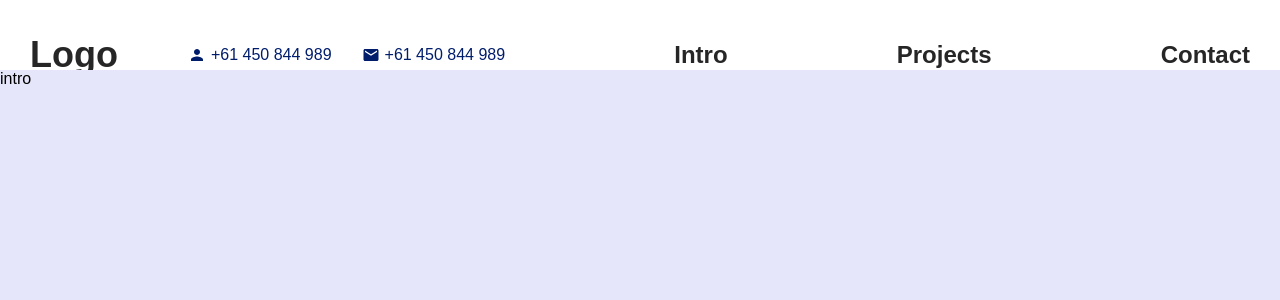
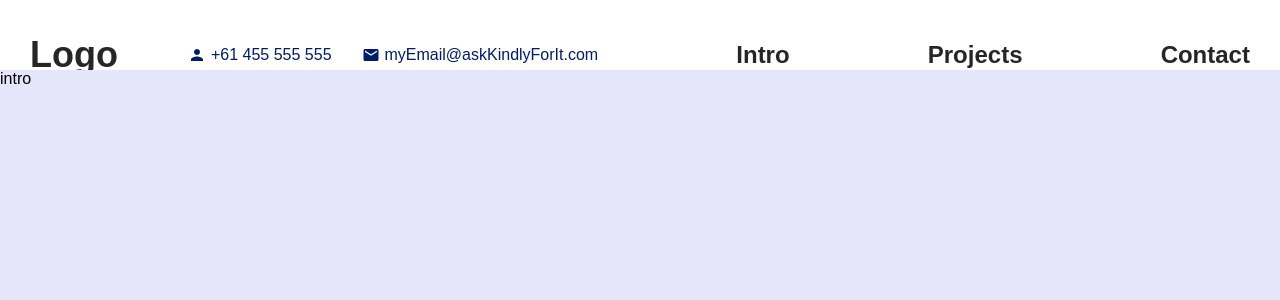
Before and after one commit to jamesfranklinnetsec/portfolio-swa, a React (Create React App) app: page / in a window 1280 px wide. Shown: the top 300 px of the page. Built offline with nearby package versions, Linux system fonts and the light colour scheme.

Commit message:
email and number anonymised

```diff
--- a/src/components/topbar/Topbar.tsx
+++ b/src/components/topbar/Topbar.tsx
@@ -9,11 +9,11 @@ export default function Topbar() {
         <a href="#intro" className="logo"><h1>Logo</h1></a>
         <div className="itemContainer">
           <Person className="icon"/>
-          <span>+61 450 844 989</span>
+          <span>+61 455 555 555</span>
         </div>
         <div className="itemContainer">
           <Mail className="icon"/>
-          <span>+61 450 844 989</span>
+          <span>myEmail@askKindlyForIt.com</span>
         </div>
         </div>
         <div className="button1">
```
